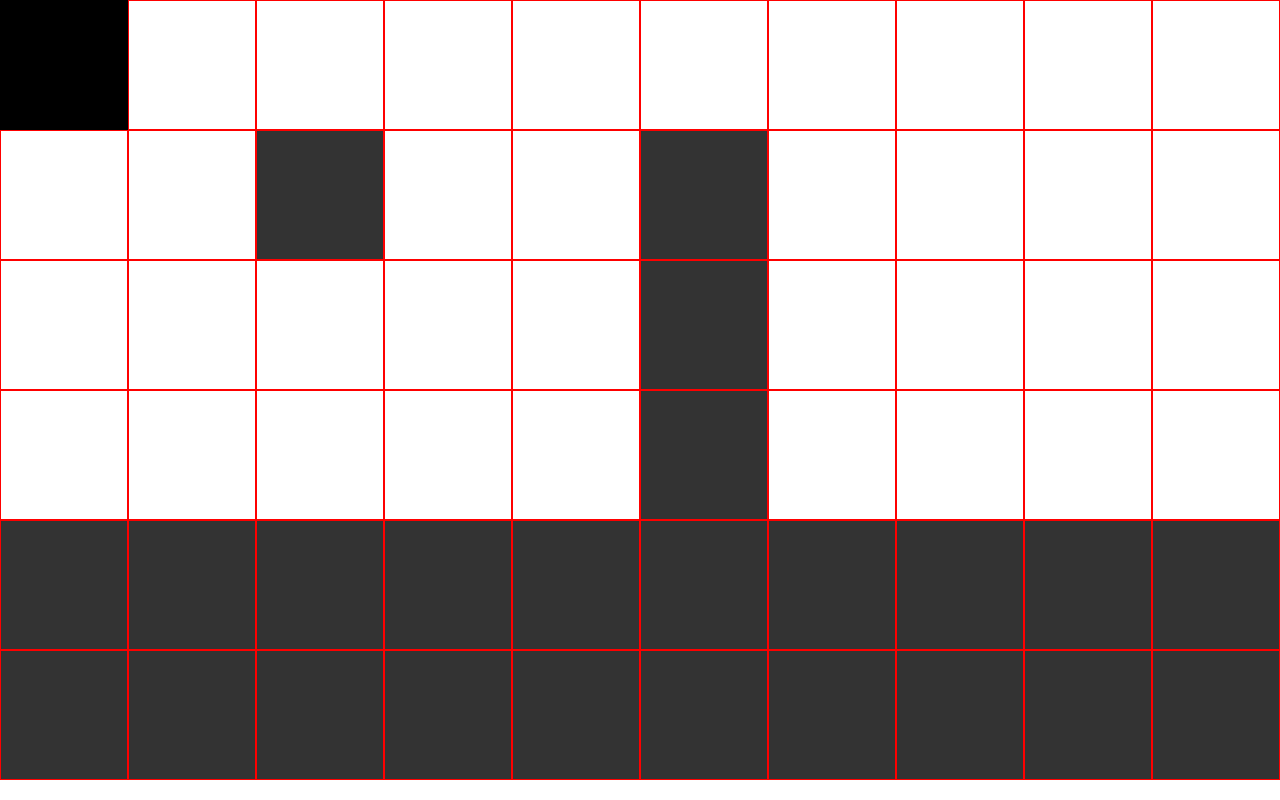
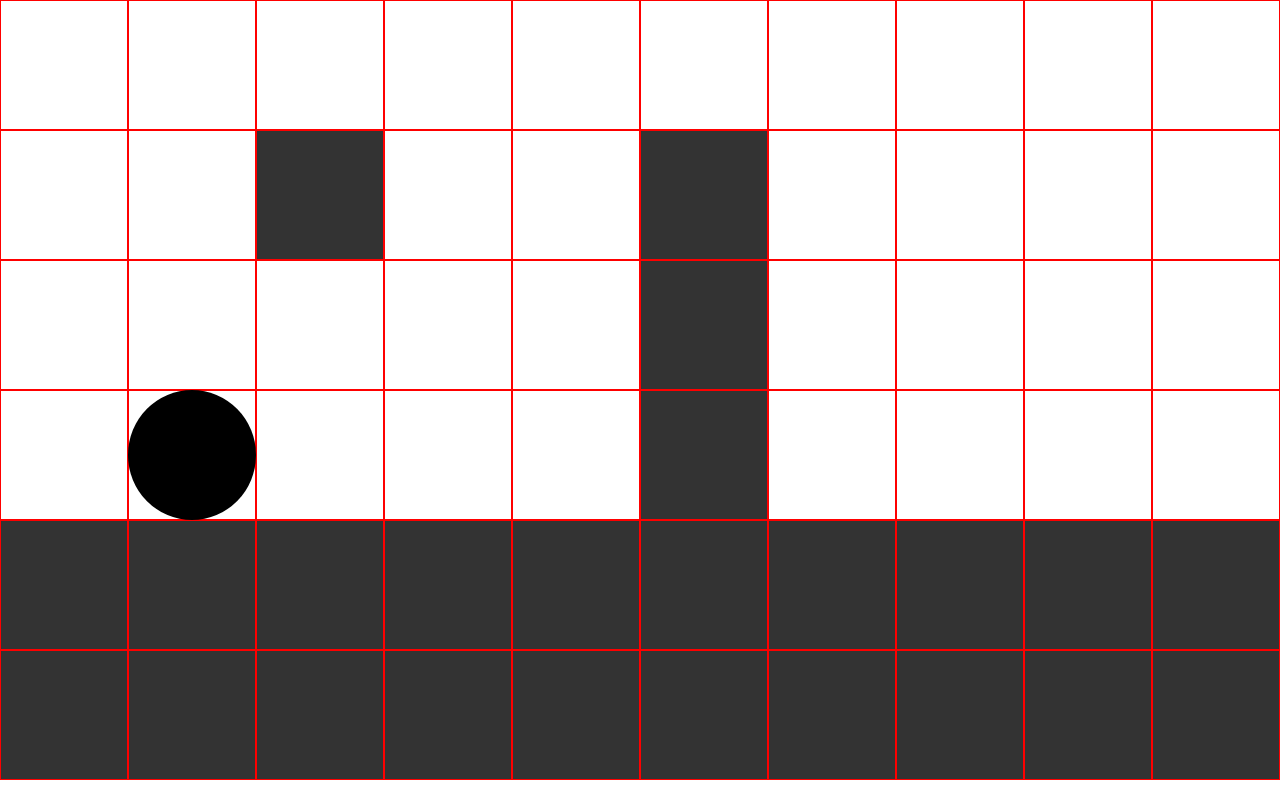
Before and after one commit to eschirtz/abstraction, a Vue app: page / in a window 1280 px wide. Built offline with nearby package versions, Linux system fonts and the light colour scheme.

Commit message:
character positioning

```diff
--- a/src/App.vue
+++ b/src/App.vue
@@ -1,15 +1,28 @@
 <script setup lang="ts">
-import { onMounted, ref } from 'vue';
+import { onMounted, ref, computed } from 'vue';
 import Environment from './game/Environment';
 import type { EnvironmentCell } from './game/Environment';
 
 const backgroundMap = ref<EnvironmentCell[]>([]);
+const backgroundDimensions = ref<{width: number; height: number}>({width: 10, height: 6});
+const character = ref<{x: number; y: number; width: number; height: number; }>({
+  x: 1,
+  y: 3,
+  width: 1,
+  height: 1,
+});
+
+const characterStyle = computed(() => ({
+  width: `${(character.value.width / backgroundDimensions.value.width) * 100}%`,
+  height: `${(character.value.height / backgroundDimensions.value.height) * 100}%`,
+  top: `${(character.value.y / backgroundDimensions.value.height) * 100}%`,
+  left: `${(character.value.x / backgroundDimensions.value.width) * 100}%`,
+}));
 
 onMounted(() => {
   const env = new Environment();
   backgroundMap.value = env.getMap1D();
 });
-
 
 </script>
 
@@ -22,7 +35,7 @@ onMounted(() => {
       </div>
     </div>
     <!-- Character -->
-    <div class="character"></div>
+    <div class="character" :style="characterStyle"></div>
   </div>
 </template>
 
@@ -32,12 +45,9 @@ onMounted(() => {
 }
 
 .character {
-  width: v-bind("(1 / 10) * 100 + `%`");
-  height: v-bind("(1 / 6) * 100 + `%`");
   background: black;
   position: absolute;
-  top: 0;
-  left: 0;
+  border-radius: 100%;
 }
 
 .grid-container {
```
